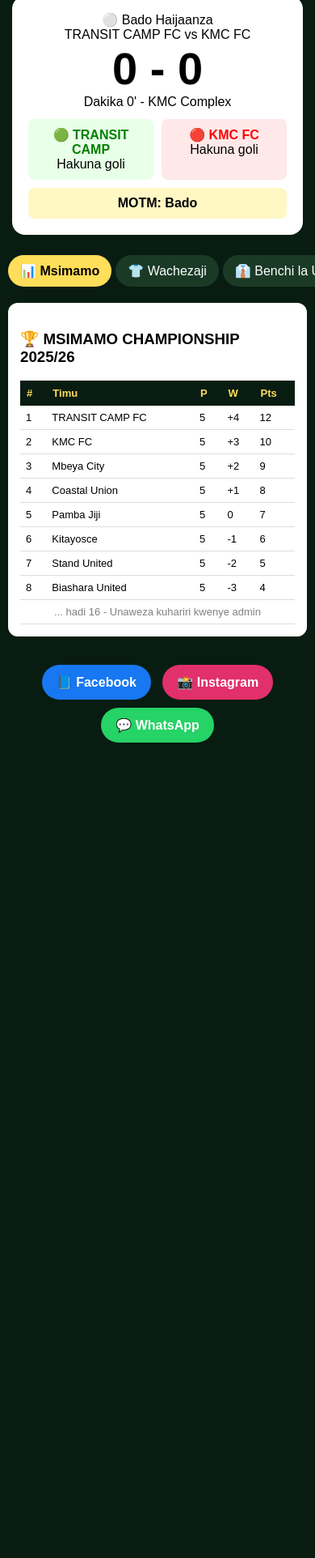
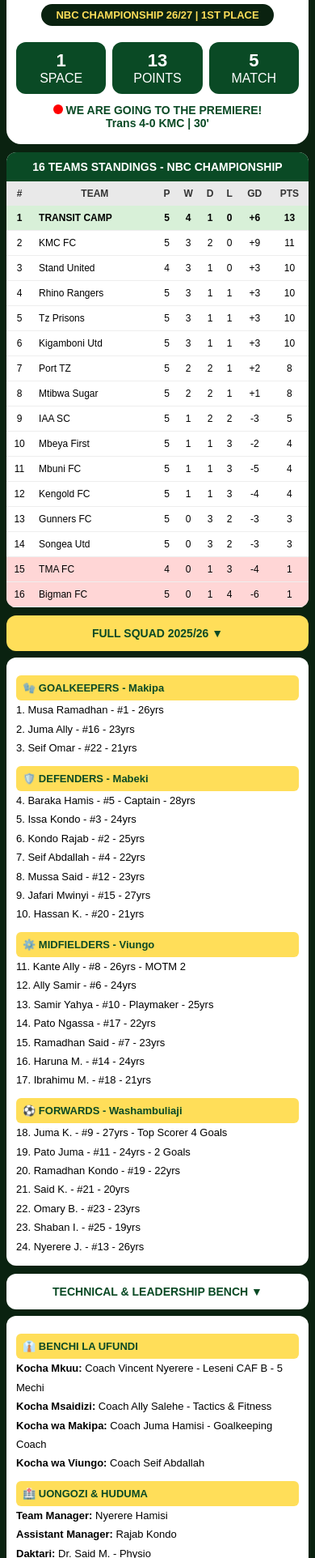
Before and after one commit to vincentnyerere4-coder/trans-fc-website, a plain HTML site: page index.html in a window 390 px wide. Shown: the part 76-2000 px from the top of the page at 81% size. Before the commit the page ends 1018 px from the top, so only its background shows below. Drawn offline with Linux system fonts and the light colour scheme.

Commit message:
Update index.html

```diff
--- a/index.html
+++ b/index.html
@@ -2,95 +2,114 @@
 <html lang="sw">
 <head>
 <meta charset="UTF-8"><meta name="viewport" content="width=device-width,initial-scale=1">
-<title>TRANSIT CAMP FC - KIMARA</title>
+<title>TRANSIT CAMP FC - 2025/26</title>
 <style>
-body{margin:0;font-family:Arial;background:#081c12;color:white;text-align:center}
-.header{background:#ffde59;color:#081c12;padding:15px;font-weight:900;font-size:22px;position:sticky;top:0;z-index:10}
-.score-box{background:white;color:black;margin:15px;border-radius:16px;padding:20px}
-.score{font-size:56px;font-weight:900}
-.live{color:red;animation:blink 1s infinite} @keyframes blink{50%{opacity:0}}
-.card{background:white;color:black;margin:10px;border-radius:12px;padding:15px;text-align:left}
-.tabs{display:flex;gap:5px;overflow-x:auto;padding:10px} .tab{padding:10px 15px;background:#1a3a26;color:white;border-radius:20px;white-space:nowrap;cursor:pointer} .tab.active{background:#ffde59;color:black;font-weight:900}
-.section{display:none} .section.active{display:block}
-table{width:100%;border-collapse:collapse;font-size:13px} th{background:#081c12;color:#ffde59;padding:8px} td{padding:7px;border-bottom:1px solid #ddd}
-.player{display:flex;align-items:center;gap:10px;padding:8px;border-bottom:1px solid #eee} .player img{width:45px;height:45px;border-radius:50%;background:#ddd}
-.social{padding:20px} .social a{padding:12px 18px;border-radius:25px;color:white;text-decoration:none;margin:5px;display:inline-block;font-weight:bold}
+*{margin:0;padding:0;box-sizing:border-box} body{background:#0a2210;font-family:Arial;padding:8px}
+.top-card{background:white;border-radius:18px;padding:18px 12px;text-align:center;margin-bottom:10px}
+.top-card h1{color:#0a4a25;font-size:28px;font-weight:900} .top-card p{color:#0a4a25;font-size:13px}
+.badge{background:#0a2210;color:#ffde59;padding:6px 18px;border-radius:20px;display:inline-block;font-weight:900;font-size:13px;margin:8px 0}
+.stats{display:flex;gap:8px;justify-content:center;margin:12px 0} .stat{background:#0a4a25;color:white;flex:1;border-radius:12px;padding:10px 5px;text-align:center} .stat b{font-size:22px;display:block}
+.live-text{color:#0a4a25;font-weight:900;margin-top:10px;font-size:14px} .dot{width:12px;height:12px;background:red;border-radius:50%;display:inline-block;animation:blink 1s infinite} @keyframes blink{50%{opacity:0}}
+.table-card{background:white;border-radius:12px;overflow:hidden;margin-bottom:10px}
+.table-head{background:#0a4a25;color:white;text-align:center;padding:10px;font-weight:900;font-size:14px}
+table{width:100%;border-collapse:collapse;font-size:12px} th{background:#e9e9e9;color:#333;padding:8px 4px} td{padding:8px 4px;border-bottom:1px solid #eee;text-align:center} td:nth-child(2){text-align:left;padding-left:8px}
+tr.first{background:#d8f0d8;font-weight:900} tr.last{background:#ffd6d6}
+.btn{background:#ffde59;color:#0a4a25;padding:14px;border-radius:12px;text-align:center;font-weight:900;margin:8px 0;cursor:pointer;display:block;width:100%;border:none;font-size:14px}
+.btn-white{background:white;color:#0a4a25}
+.squad-box{padding:12px;text-align:left;font-size:13px;line-height:1.8} .pos{font-weight:900;color:#0a4a25;margin-top:10px;display:block;background:#ffde59;padding:4px 8px;border-radius:6px}
+.goals-list{font-size:12px;text-align:left;margin-top:8px;background:#f5f5f5;padding:8px;border-radius:8px;color:black}
 </style>
 </head>
 <body>
-<div class="header">TRANSIT CAMP FC - KIMARA</div>
-<div class="score-box">
-<div id="liveStatus"></div>
-<div id="matchTitle">TRANSIT CAMP FC vs KMC FC</div>
-<div class="score"><span id="sh">0</span> - <span id="sa">0</span></div>
-<div>Dakika <span id="min">0</span>' - <span id="stad">KMC Complex</span></div>
-<div style="display:flex;gap:10px;margin-top:12px;">
-<div style="flex:1;background:#e8ffe8;padding:10px;border-radius:8px;"><b style="color:green;">🟢 TRANSIT CAMP</b><div id="goalsTrans">Hakuna goli</div></div>
-<div style="flex:1;background:#ffe8e8;padding:10px;border-radius:8px;"><b style="color:red;">🔴 KMC FC</b><div id="goalsKmc">Hakuna goli</div></div>
+<div class="top-card">
+<h1>TRANSIT CAMP FC</h1>
+<p>PEOPLE'S ARMY - MABATINI</p>
+<div class="badge">NBC CHAMPIONSHIP 26/27 | 1ST PLACE</div>
+<div class="stats">
+<div class="stat"><b>1</b><span>SPACE</span></div>
+<div class="stat"><b id="pts">13</b><span>POINTS</span></div>
+<div class="stat"><b>5</b><span>MATCH</span></div>
 </div>
-<div id="liveMotm" style="margin-top:10px;background:#fff8c4;padding:10px;border-radius:8px;font-weight:bold;text-align:center;">MOTM: Bado</div>
+<div class="live-text"><span class="dot"></span> WE ARE GOING TO THE PREMIERE!<br><span id="liveScore">Trans 4-0 KMC | 30'</span></div>
+<div id="goalsBox" class="goals-list" style="display:none"></div>
 </div>
-<div class="tabs">
-<div class="tab active" onclick="show('msimamo')">📊 Msimamo</div>
-<div class="tab" onclick="show('wachezaji')">👕 Wachezaji</div>
-<div class="tab" onclick="show('bench')">👔 Benchi la Ufundi</div>
-<div class="tab" onclick="show('history')">📚 Historia</div>
-</div>
-<div id="msimamo" class="section active card">
-<h3>🏆 MSIMAMO CHAMPIONSHIP 2025/26</h3>
-<table id="tableStandings">
-<tr><th>#</th><th>Timu</th><th>P</th><th>W</th><th>Pts</th></tr>
-<tr><td>1</td><td>TRANSIT CAMP FC</td><td>5</td><td>+4</td><td>12</td></tr>
-<tr><td>2</td><td>KMC FC</td><td>5</td><td>+3</td><td>10</td></tr>
-<tr><td>3</td><td>Mbeya City</td><td>5</td><td>+2</td><td>9</td></tr>
-<tr><td>4</td><td>Coastal Union</td><td>5</td><td>+1</td><td>8</td></tr>
-<tr><td>5</td><td>Pamba Jiji</td><td>5</td><td>0</td><td>7</td></tr>
-<tr><td>6</td><td>Kitayosce</td><td>5</td><td>-1</td><td>6</td></tr>
-<tr><td>7</td><td>Stand United</td><td>5</td><td>-2</td><td>5</td></tr>
-<tr><td>8</td><td>Biashara United</td><td>5</td><td>-3</td><td>4</td></tr>
-<tr><td colspan="5" style="text-align:center;color:gray;">... hadi 16 - Unaweza kuhariri kwenye admin</td></tr>
+<div class="table-card">
+<div class="table-head">16 TEAMS STANDINGS - NBC CHAMPIONSHIP</div>
+<table>
+<tr><th>#</th><th>TEAM</th><th>P</th><th>W</th><th>D</th><th>L</th><th>GD</th><th>PTS</th></tr>
+<tr class="first"><td>1</td><td>TRANSIT CAMP</td><td>5</td><td>4</td><td>1</td><td>0</td><td>+6</td><td>13</td></tr>
+<tr><td>2</td><td>KMC FC</td><td>5</td><td>3</td><td>2</td><td>0</td><td>+9</td><td>11</td></tr>
+<tr><td>3</td><td>Stand United</td><td>4</td><td>3</td><td>1</td><td>0</td><td>+3</td><td>10</td></tr>
+<tr><td>4</td><td>Rhino Rangers</td><td>5</td><td>3</td><td>1</td><td>1</td><td>+3</td><td>10</td></tr>
+<tr><td>5</td><td>Tz Prisons</td><td>5</td><td>3</td><td>1</td><td>1</td><td>+3</td><td>10</td></tr>
+<tr><td>6</td><td>Kigamboni Utd</td><td>5</td><td>3</td><td>1</td><td>1</td><td>+3</td><td>10</td></tr>
+<tr><td>7</td><td>Port TZ</td><td>5</td><td>2</td><td>2</td><td>1</td><td>+2</td><td>8</td></tr>
+<tr><td>8</td><td>Mtibwa Sugar</td><td>5</td><td>2</td><td>2</td><td>1</td><td>+1</td><td>8</td></tr>
+<tr><td>9</td><td>IAA SC</td><td>5</td><td>1</td><td>2</td><td>2</td><td>-3</td><td>5</td></tr>
+<tr><td>10</td><td>Mbeya First</td><td>5</td><td>1</td><td>1</td><td>3</td><td>-2</td><td>4</td></tr>
+<tr><td>11</td><td>Mbuni FC</td><td>5</td><td>1</td><td>1</td><td>3</td><td>-5</td><td>4</td></tr>
+<tr><td>12</td><td>Kengold FC</td><td>5</td><td>1</td><td>1</td><td>3</td><td>-4</td><td>4</td></tr>
+<tr><td>13</td><td>Gunners FC</td><td>5</td><td>0</td><td>3</td><td>2</td><td>-3</td><td>3</td></tr>
+<tr><td>14</td><td>Songea Utd</td><td>5</td><td>0</td><td>3</td><td>2</td><td>-3</td><td>3</td></tr>
+<tr class="last"><td>15</td><td>TMA FC</td><td>4</td><td>0</td><td>1</td><td>3</td><td>-4</td><td>1</td></tr>
+<tr class="last"><td>16</td><td>Bigman FC</td><td>5</td><td>0</td><td>1</td><td>4</td><td>-6</td><td>1</td></tr>
 </table>
 </div>
-<div id="wachezaji" class="section card">
-<h3>👕 KIKOSI CHA WACHEZAJI</h3>
-<div class="player"><img><div><b>Juma K. - #9</b><br><small>Mshambuliaji | Magoli 4</small></div></div>
-<div class="player"><img><div><b>Kante - #8</b><br><small>Kiungo | MOTM 2</small></div></div>
-<div class="player"><img><div><b>Musa - #1</b><br><small>Golikipa | Clean Sheet 2</small></div></div>
-<div class="player"><img><div><b>Baraka - #5</b><br><small>Beki | Mechi 5</small></div></div>
-<div style="color:gray;text-align:center;margin-top:10px;">Ongeza wachezaji wote 25 kwenye admin</div>
-</div>
-<div id="bench" class="section card">
-<h3>👔 BENCHI LA UFUNDI</h3>
-<div class="player"><img><div><b>Kocha Mkuu: Coach Vincent</b><br><small>Leseni CAF B | Mechi 5</small></div></div>
-<div class="player"><img><div><b>Kocha Msaidizi: Coach Ally</b><br><small>Tactics & Fitness</small></div></div>
-<div class="player"><img><div><b>Golikipa Kocha: Coach Juma</b><br><small>Goalkeeping</small></div></div>
-<div class="player"><img><div><b>Meneja: Nyerere</b><br><small>Team Manager</small></div></div>
-</div>
-<div id="history" class="section card" style="background:#081c12;color:white;border:1px solid #ffde59;">
-<h3 style="color:#ffde59;">📚 HISTORIA + RATIBA</h3>
-<div id="historyList">Inapakia...</div>
-</div>
-<div class="social">
-<a href="https://facebook.com/" style="background:#1877F2">📘 Facebook</a>
-<a href="https://instagram.com/" style="background:#E1306C">📸 Instagram</a>
-<a href="https://wa.me/255700000000" style="background:#25D366">💬 WhatsApp</a>
-</div>
+<button class="btn" onclick="toggle('squad')">FULL SQUAD 2025/26 ▼</button>
+<div id="squad" class="table-card"><div class="squad-box">
+<span class="pos">🧤 GOALKEEPERS - Makipa</span>
+1. Musa Ramadhan - #1 - 26yrs<br>
+2. Juma Ally - #16 - 23yrs<br>
+3. Seif Omar - #22 - 21yrs<br>
+<span class="pos">🛡️ DEFENDERS - Mabeki</span>
+4. Baraka Hamis - #5 - Captain - 28yrs<br>
+5. Issa Kondo - #3 - 24yrs<br>
+6. Kondo Rajab - #2 - 25yrs<br>
+7. Seif Abdallah - #4 - 22yrs<br>
+8. Mussa Said - #12 - 23yrs<br>
+9. Jafari Mwinyi - #15 - 27yrs<br>
+10. Hassan K. - #20 - 21yrs<br>
+<span class="pos">⚙️ MIDFIELDERS - Viungo</span>
+11. Kante Ally - #8 - 26yrs - MOTM 2<br>
+12. Ally Samir - #6 - 24yrs<br>
+13. Samir Yahya - #10 - Playmaker - 25yrs<br>
+14. Pato Ngassa - #17 - 22yrs<br>
+15. Ramadhan Said - #7 - 23yrs<br>
+16. Haruna M. - #14 - 24yrs<br>
+17. Ibrahimu M. - #18 - 21yrs<br>
+<span class="pos">⚽ FORWARDS - Washambuliaji</span>
+18. Juma K. - #9 - 27yrs - Top Scorer 4 Goals<br>
+19. Pato Juma - #11 - 24yrs - 2 Goals<br>
+20. Ramadhan Kondo - #19 - 22yrs<br>
+21. Said K. - #21 - 20yrs<br>
+22. Omary B. - #23 - 23yrs<br>
+23. Shaban I. - #25 - 19yrs<br>
+24. Nyerere J. - #13 - 26yrs<br>
+</div></div>
+<button class="btn btn-white" onclick="toggle('bench')">TECHNICAL & LEADERSHIP BENCH ▼</button>
+<div id="bench" class="table-card"><div class="squad-box">
+<span class="pos">👔 BENCHI LA UFUNDI</span>
+<b>Kocha Mkuu:</b> Coach Vincent Nyerere - Leseni CAF B - 5 Mechi<br>
+<b>Kocha Msaidizi:</b> Coach Ally Salehe - Tactics & Fitness<br>
+<b>Kocha wa Makipa:</b> Coach Juma Hamisi - Goalkeeping Coach<br>
+<b>Kocha wa Viungo:</b> Coach Seif Abdallah<br>
+<span class="pos">🏥 UONGOZI & HUDUMA</span>
+<b>Team Manager:</b> Nyerere Hamisi<br>
+<b>Assistant Manager:</b> Rajab Kondo<br>
+<b>Daktari:</b> Dr. Said M. - Physio<br>
+<b>Kit Manager:</b> Omary Juma<br>
+<b>Media Officer:</b> Vincent N. - Digital<br>
+<b>Mlinzi wa Uwanja:</b> Mzee Kondo<br>
+</div></div>
+<button class="btn" onclick="alarm()">TURN ON/OFF LIVE ALARM</button>
 <script>
-function show(id){document.querySelectorAll('.section').forEach(s=>s.classList.remove('active'));document.getElementById(id).classList.add('active');document.querySelectorAll('.tab').forEach(t=>t.classList.remove('active'));event.target.classList.add('active');}
+function toggle(id){let e=document.getElementById(id);e.style.display=e.style.display=='none'?'block':'none';}
+function alarm(){alert('🔔 Live Alarm - Mashabiki watapata notification mechi ikianza!');}
 function load(){
- let d=JSON.parse(localStorage.getItem('trans_live')||'{"sh":0,"sa":0,"min":0,"match":"TRANSIT CAMP FC vs KMC FC","live":false,"goals":[],"motm":""}');
- document.getElementById('sh').innerText=d.sh||0; document.getElementById('sa').innerText=d.sa||0; document.getElementById('min').innerText=d.min||0; document.getElementById('matchTitle').innerText=d.match||'TRANSIT CAMP FC vs KMC FC';
- document.getElementById('liveStatus').innerHTML=d.live?'<span class=live>🔴 LIVE KMC COMPLEX</span>':'⚪ Bado Haijaanza';
- if(d.goals&&d.goals.length>0){
-  let tr=d.goals.filter(g=>g.team.includes('TRANS')); let km=d.goals.filter(g=>!g.team.includes('TRANS'));
-  document.getElementById('goalsTrans').innerHTML=tr.length?tr.map(g=>`⚽ ${g.player} ${g.min}'`).join('<br>'):'Hakuna goli';
-  document.getElementById('goalsKmc').innerHTML=km.length?km.map(g=>`⚽ ${g.player} ${g.min}'`).join('<br>'):'Hakuna goli';
- }
- if(d.motm)document.getElementById('liveMotm').innerText='🌟 MOTM: '+d.motm;
- let hist=JSON.parse(localStorage.getItem('trans_history')||'[]'); let next=JSON.parse(localStorage.getItem('trans_next')||'{}');
- let h=''; if(hist.length)h+=hist.slice().reverse().map(x=>`<div style="border-bottom:1px solid #333;padding:6px 0;"><b>${x.match}</b> ${x.score}<br><small>${(x.goals||[]).map(g=>g.player).join(', ')} | MOTM: ${x.motm}</small></div>`).join(''); else h+='Mechi ya kwanza: Leo vs KMC<br>';
- if(next.opp)h+=`<div style="margin-top:10px;background:#ffde59;color:black;padding:8px;border-radius:8px;"><b>NEXT:</b> vs ${next.opp} - ${next.date}</div>`;
- document.getElementById('historyList').innerHTML=h;
+ let d=JSON.parse(localStorage.getItem('trans_live')||'{}');
+ if(d.sh!==undefined){document.getElementById('liveScore').innerText=`Trans ${d.sh}-${d.sa} KMC | ${d.min}'`;}
+ if(d.goals&&d.goals.length>0){let box=document.getElementById('goalsBox');box.style.display='block';box.innerHTML=d.goals.map(g=>`⚽ ${g.team}: <b>${g.player}</b> ${g.min}'`).join('<br>');}
+ if(d.motm){document.getElementById('goalsBox').style.display='block';document.getElementById('goalsBox').innerHTML+='<br>🌟 MOTM: '+d.motm;}
 }
 setInterval(load,3000);load();
 </script>
```
